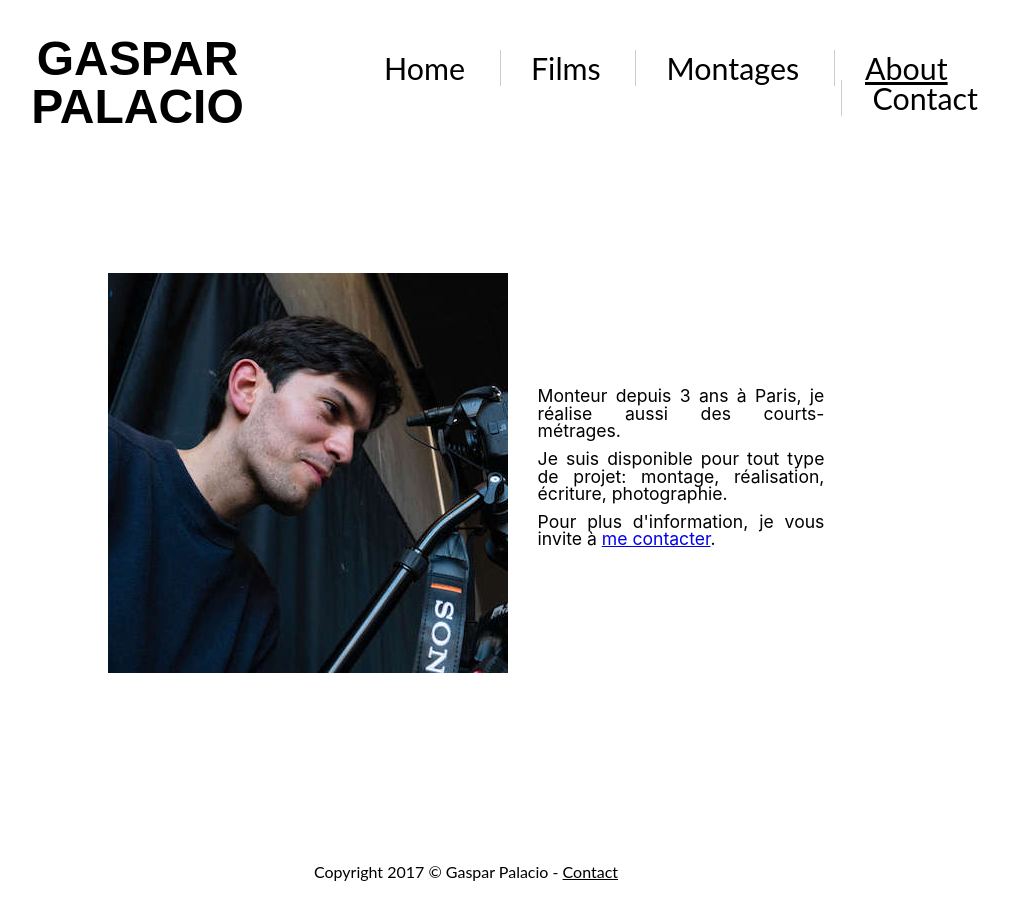
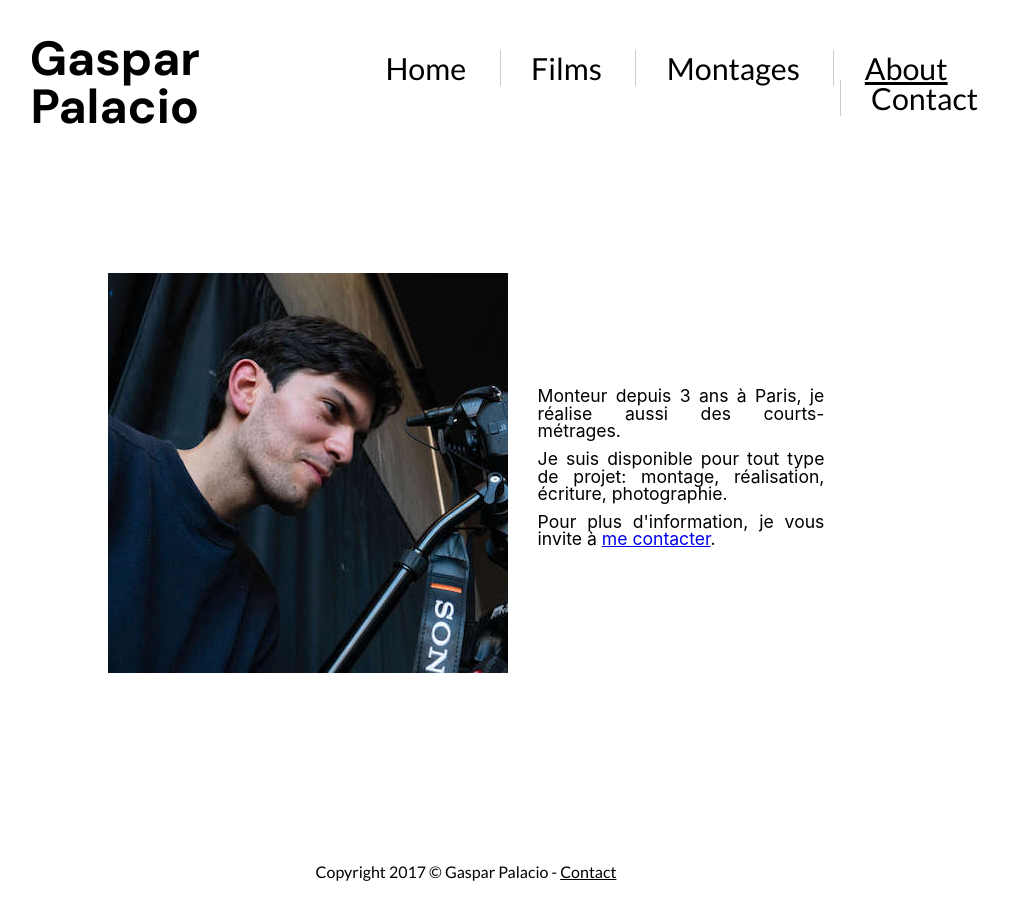
Before and after one commit to Rapsag8/Rapsag8.github.io, a Jekyll site: the page built from pages/about.html, in a window 1280 px wide. Shown: the whole page, without its empty margins (174-1183 px from the left). Built offline with Jekyll 4.4.1, drawn with Linux system fonts in a browser that asks for light colours; nearby versions of some CDN libraries.

Commit message:
Update main.html

```diff
--- a/_layouts/main.html
+++ b/_layouts/main.html
@@ -2,7 +2,7 @@
 <html>
   <head>
     <meta charset="utf-8">
-    <link href="https://fonts.googleapis.com/css?family=Open+Sans|Oswald:300|Roboto+Condensed:700" rel="stylesheet">
+    <link href="https://fonts.googleapis.com/css?family=Lato|Lato:300|DM+Sans:700" rel="stylesheet">
     <link href="https://cdnjs.cloudflare.com/ajax/libs/font-awesome/4.7.0/css/font-awesome.css" rel="stylesheet">
     <script src="https://code.jquery.com/jquery-3.2.1.min.js" integrity="sha256-hwg4gsxgFZhOsEEamdOYGBf13FyQuiTwlAQgxVSNgt4=" crossorigin="anonymous"></script>
     <meta name="viewport" content="width=device-width, initial-scale=1.0, maximum-scale=1.0, user-scalable=0" />
@@ -20,7 +20,7 @@
   </head>
   <body class="{{ page.container }}">
     <header>
-      <h1><a href="/">GASPAR PALACIO</a></h1>
+      <h1><a href="/">Gaspar Palacio</a></h1>
       <nav>
         <a href="/"{% if page.permalink == '/' %}class="active"{% endif %}>Home</a>
         <a href="/films"{% if page.permalink == '/films' %}class="active"{% endif %}>Films</a>
```
